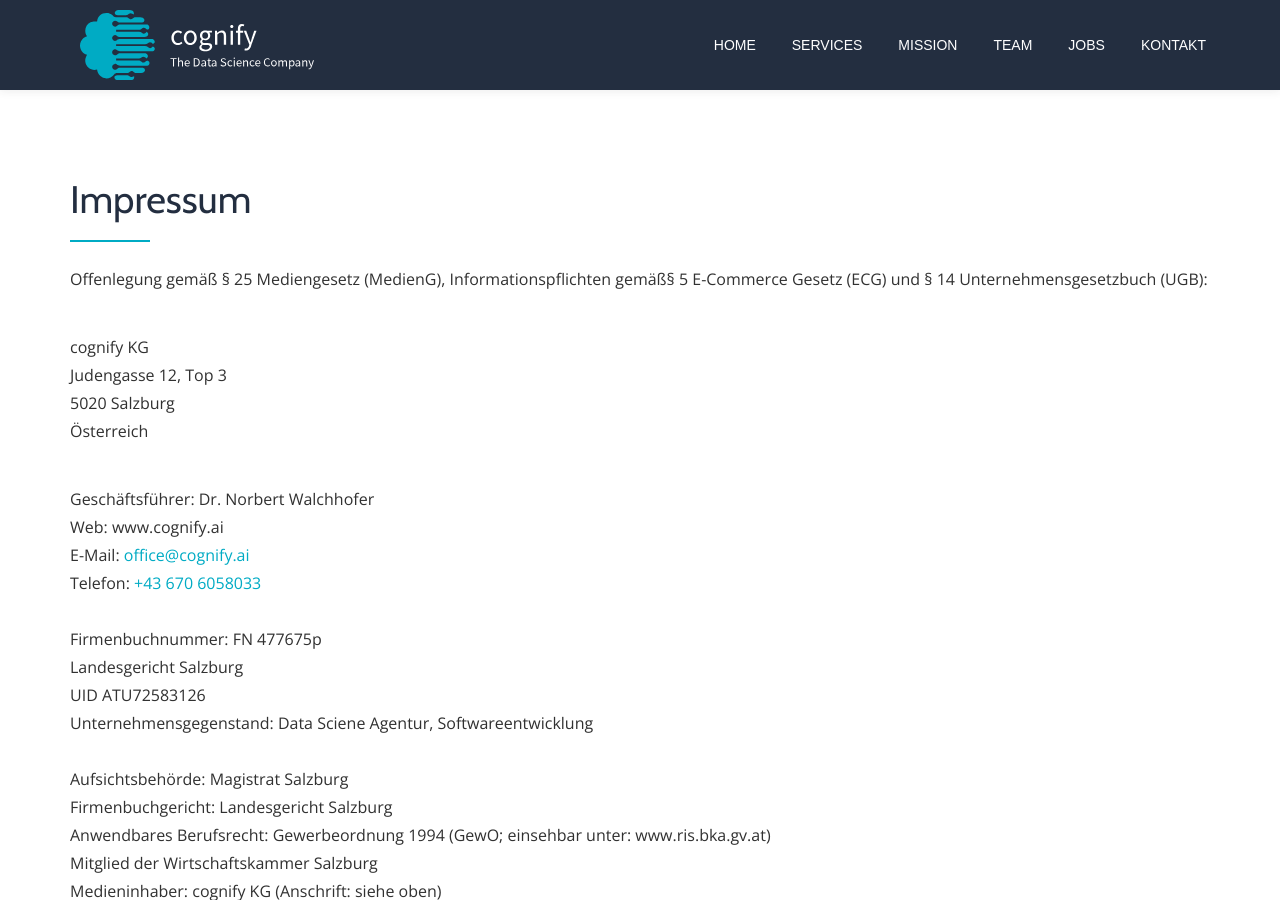
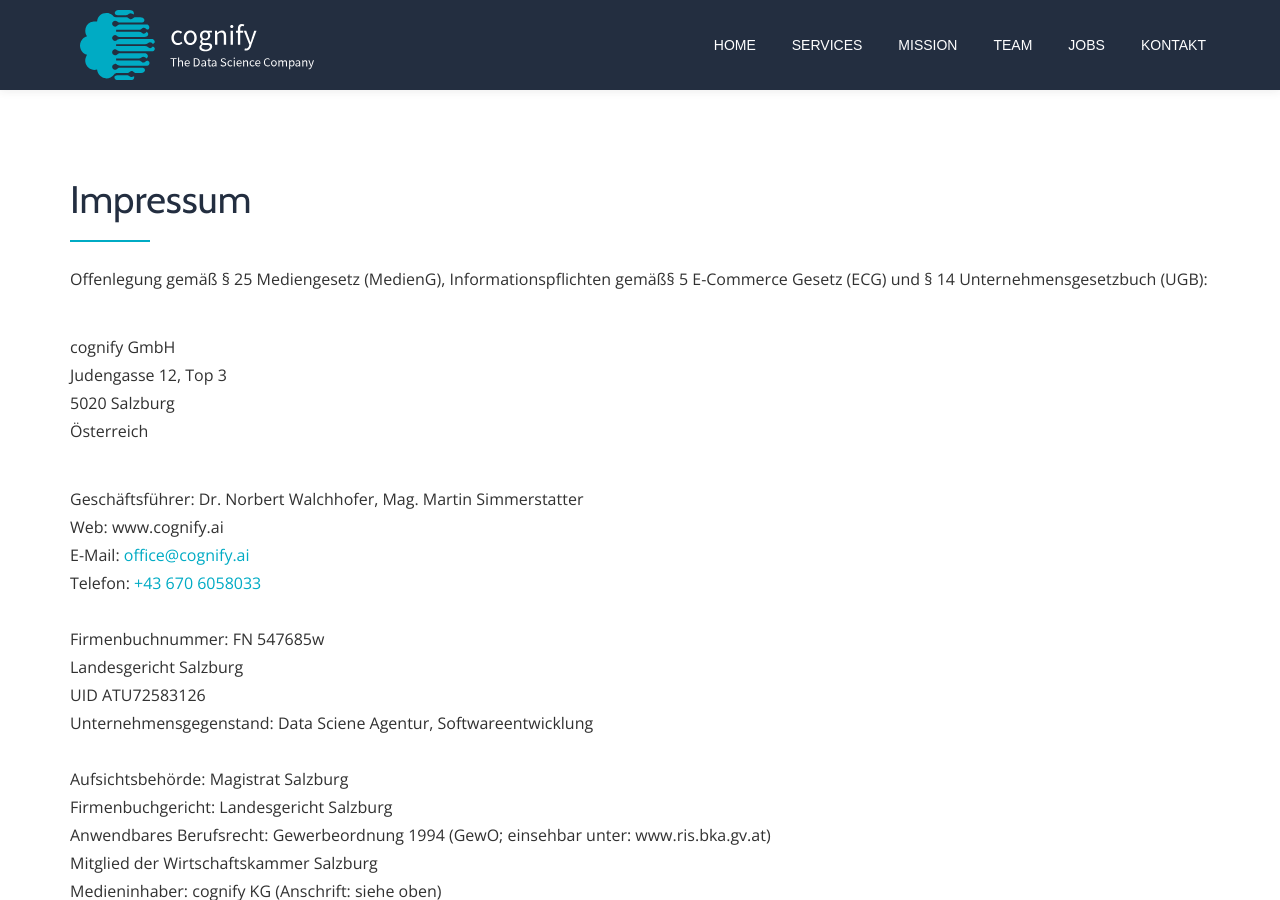
Before and after one commit to cognify-salzburg/cognify-salzburg.github.io, a Jekyll site: the page built from imprint/index.md, in a window 1280 px wide and 900 px high. Built offline with Jekyll 4.4.1, drawn with Linux system fonts in a browser that asks for light colours.

Commit message:
FPHFET-000 new job, impressum

```diff
--- a/_config.yml
+++ b/_config.yml
@@ -22,15 +22,15 @@
   location-link: https://maps.google.com/maps?ll=47.799494,13.046457&amp;z=16&amp;t=m&amp;q=Judengasse%2012%205020%20Salzburg
   phone: +43 670 6058033
   imprint:
-    ceo: "Geschäftsführer: Dr. Norbert Walchhofer"
-    name: cognify KG
+    ceo: "Geschäftsführer: Dr. Norbert Walchhofer, Mag. Martin Simmerstatter"
+    name: cognify GmbH
     address:
       street: Judengasse 12, Top 3
       zip: 5020
       city: Salzburg
       country: Österreich
     firmensitz: Sitz Salzburg
-    firmennummer: FN 477675p
+    firmennummer: FN 547685w
     gerichtsstand: Landesgericht Salzburg
     uid: ATU72583126
 description: >
--- a/index.html
+++ b/index.html
@@ -148,6 +148,9 @@
             <h3>Software-Entwickler/in</h3>
             <iframe src="/assets/pdfs/Stellenanzeige_cognify_Software-Engineer_Website.pdf" width="100%" height="500px">
             </iframe>
+            <h3>Praktikum Software-Entwickler/in</h3>
+            <iframe src="/assets/pdfs/Stellenanzeige_MMT_Praktikum.pdf" width="100%" height="500px">
+            </iframe>
           </div>
         </div>
       </div>
```
Also changed, not shown: 1 other file.
